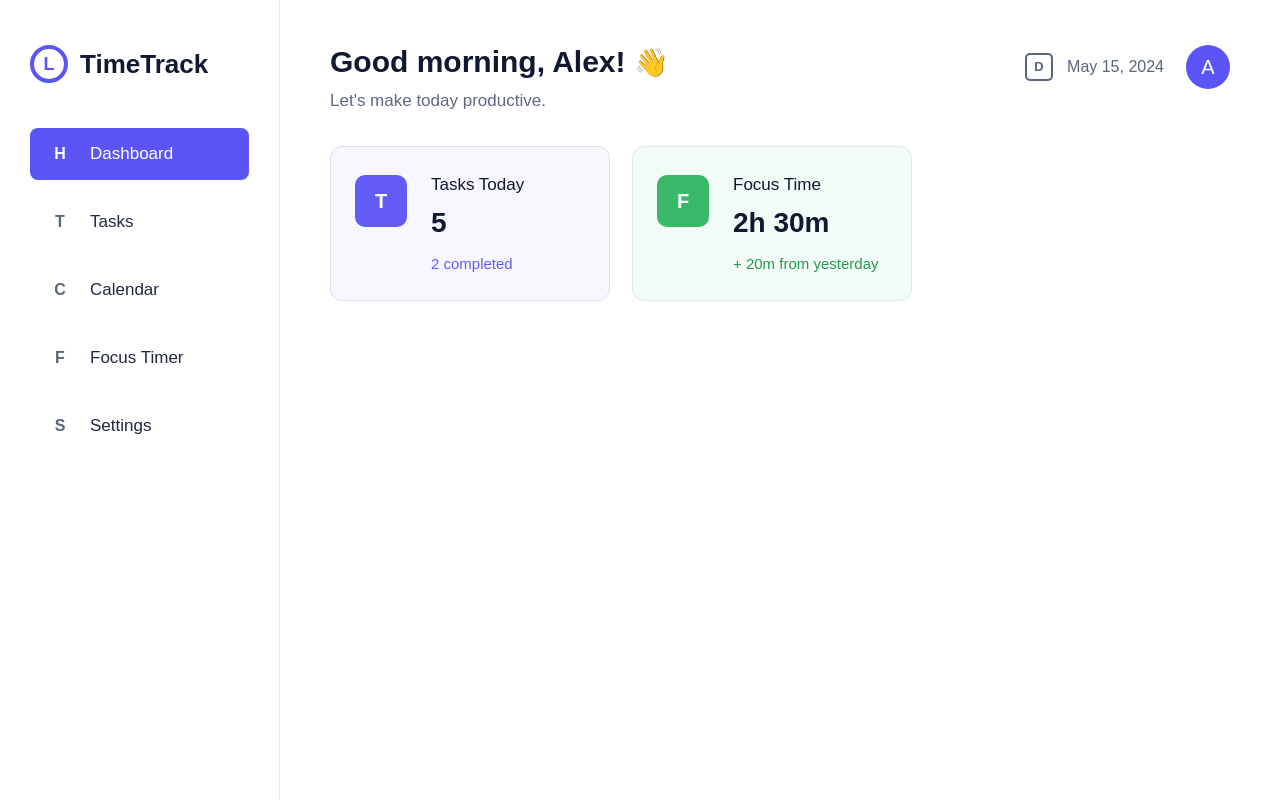
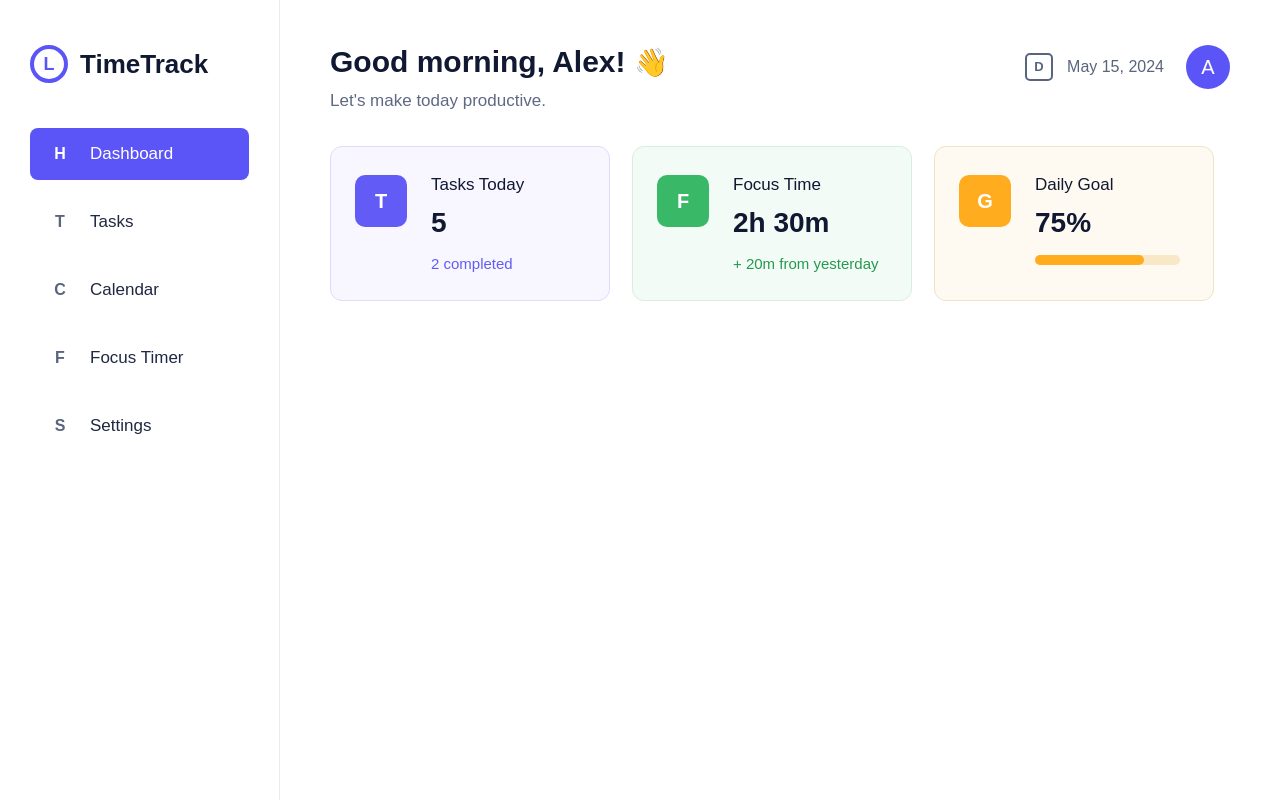
Before and after one commit to peterygalaxy-arch/Time-Management, a Flask app: page / in a window 1280 px wide. Run offline with Flask 3, Linux system fonts and the light colour scheme.

Commit message:
add the daily goal box

```diff
--- a/static/style.css
+++ b/static/style.css
@@ -171,6 +171,11 @@ body {
     background-color: #f3fbf6;
 }
 
+.goal-summary {
+    border-color: #f1e2c6;
+    background-color: #fffaf1;
+}
+
 .summary-icon {
     width: 52px;
     height: 52px;
@@ -211,3 +216,22 @@ body {
 .focus-note {
     color: #25994e;
 }
+
+.goal-icon {
+    background-color: #ffad1f;
+}
+
+.goal-bar {
+    width: 145px;
+    height: 10px;
+    margin-top: 10px;
+    border-radius: 5px;
+    background-color: #f9e8c5;
+}
+
+.goal-progress {
+    width: 75%;
+    height: 10px;
+    border-radius: 5px;
+    background-color: #ffad1f;
+}
--- a/templates/index.html
+++ b/templates/index.html
@@ -76,6 +76,19 @@
                         <p class="summary-note focus-note">+ 20m from yesterday</p>
                     </div>
                 </div>
+
+                <div class="summary-card goal-summary">
+                    <div class="summary-icon goal-icon">G</div>
+
+                    <div class="summary-text">
+                        <p class="summary-title">Daily Goal</p>
+                        <p class="summary-number">75%</p>
+
+                        <div class="goal-bar">
+                            <div class="goal-progress"></div>
+                        </div>
+                    </div>
+                </div>
             </div>
         </div>
     </div>
```
